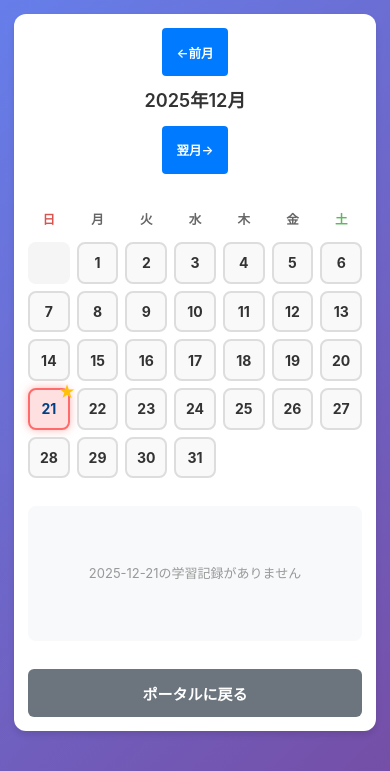
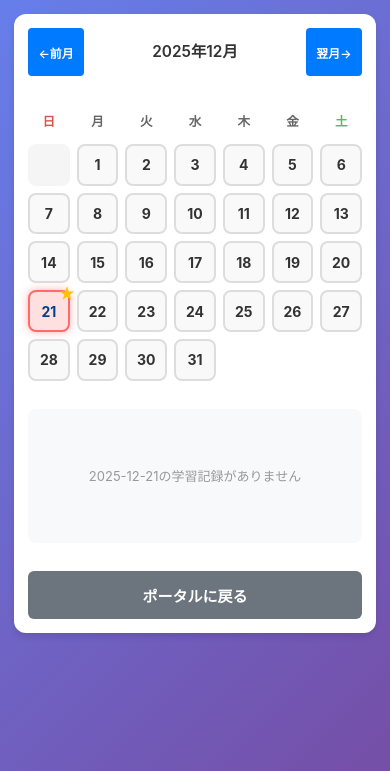
Before and after one commit to yasudajs/study, a Flask app: page /rireki/ in a window 390 px wide. Shown: the top 771 px of the page. Run offline with Flask 2, Linux system fonts and the light colour scheme.

Commit message:
fix: 学習履歴カレンダーのヘッダー折返し防止
- 画面幅600px未満でも『前月 / 年月 / 翌月』を横並び維持

- モバイル時のボタンwidth:100%をカレンダー内だけ上書き

- 超小型(359px)で文字余白を微調整

```diff
--- a/app/rireki/templates/rireki/calendar.html
+++ b/app/rireki/templates/rireki/calendar.html
@@ -53,6 +53,8 @@
         align-items: center;
         margin-bottom: 2rem;
     }
+
+    /* NOTE: モバイル用の上書きは、このファイル末尾の @media (max-width: 600px) でまとめて定義 */
 
     .calendar-header h2 {
         margin: 0;
@@ -250,8 +252,29 @@
         }
 
         .calendar-header {
-            flex-direction: column;
-            gap: 1rem;
+            flex-direction: row;
+            flex-wrap: nowrap;
+            gap: 0.5rem;
+        }
+
+        .calendar-nav {
+            flex: 0 0 auto;
+        }
+
+        .calendar-header h2 {
+            flex: 1 1 auto;
+            min-width: 0;
+            text-align: center;
+            white-space: nowrap;
+            font-size: 1.1rem;
+        }
+
+        /* responsive.css の button { width:100% } をここで上書き */
+        .calendar-nav button {
+            width: auto;
+            min-width: auto;
+            padding: 0.5rem 0.75rem;
+            font-size: 0.85rem;
         }
 
         .button-group {
@@ -260,6 +283,17 @@
 
         .btn {
             width: 100%;
+        }
+    }
+
+    @media (max-width: 359px) {
+        .calendar-header h2 {
+            font-size: 1.0rem;
+        }
+
+        .calendar-nav button {
+            padding: 0.45rem 0.6rem;
+            font-size: 0.8rem;
         }
     }
 </style>
```
